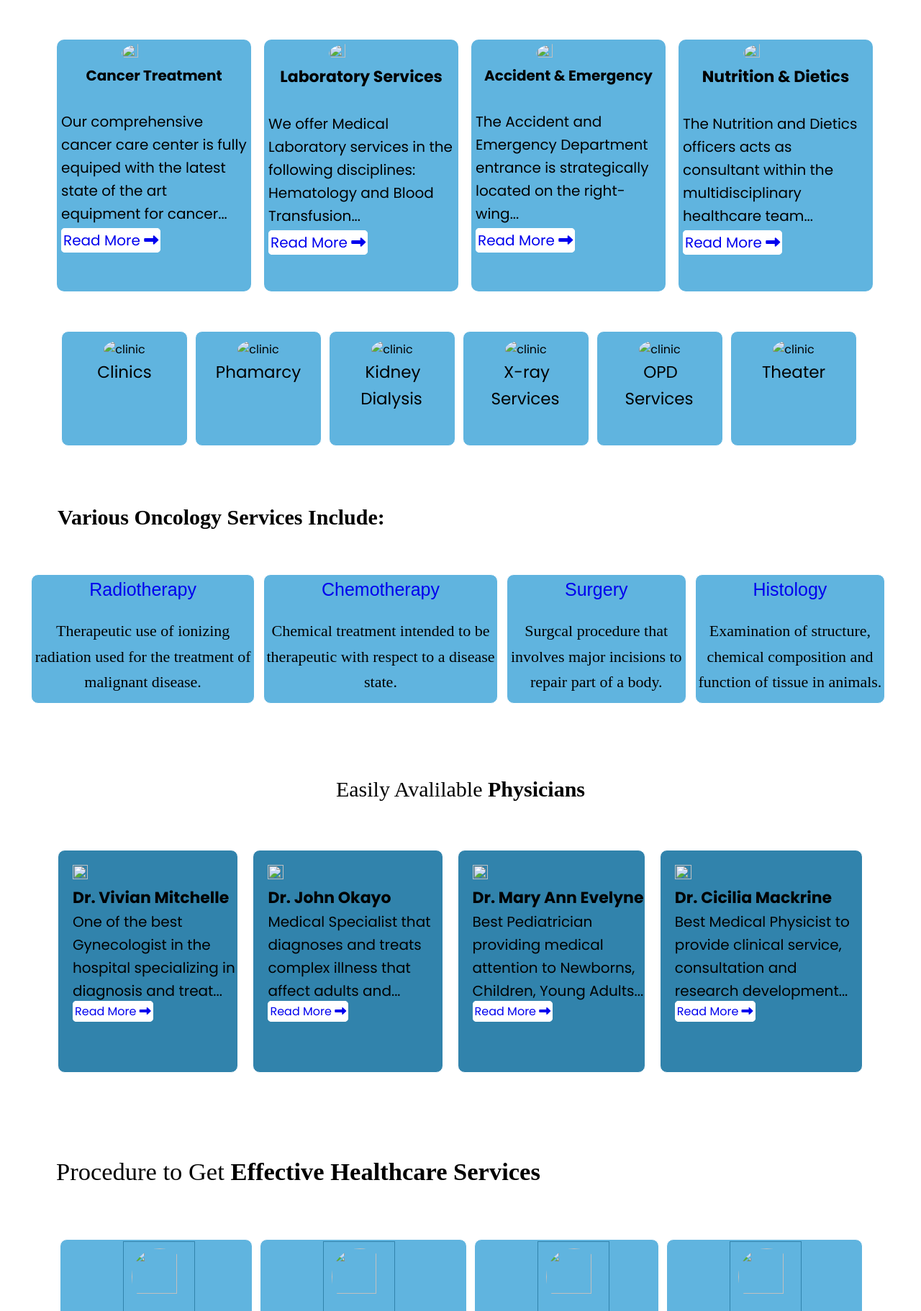
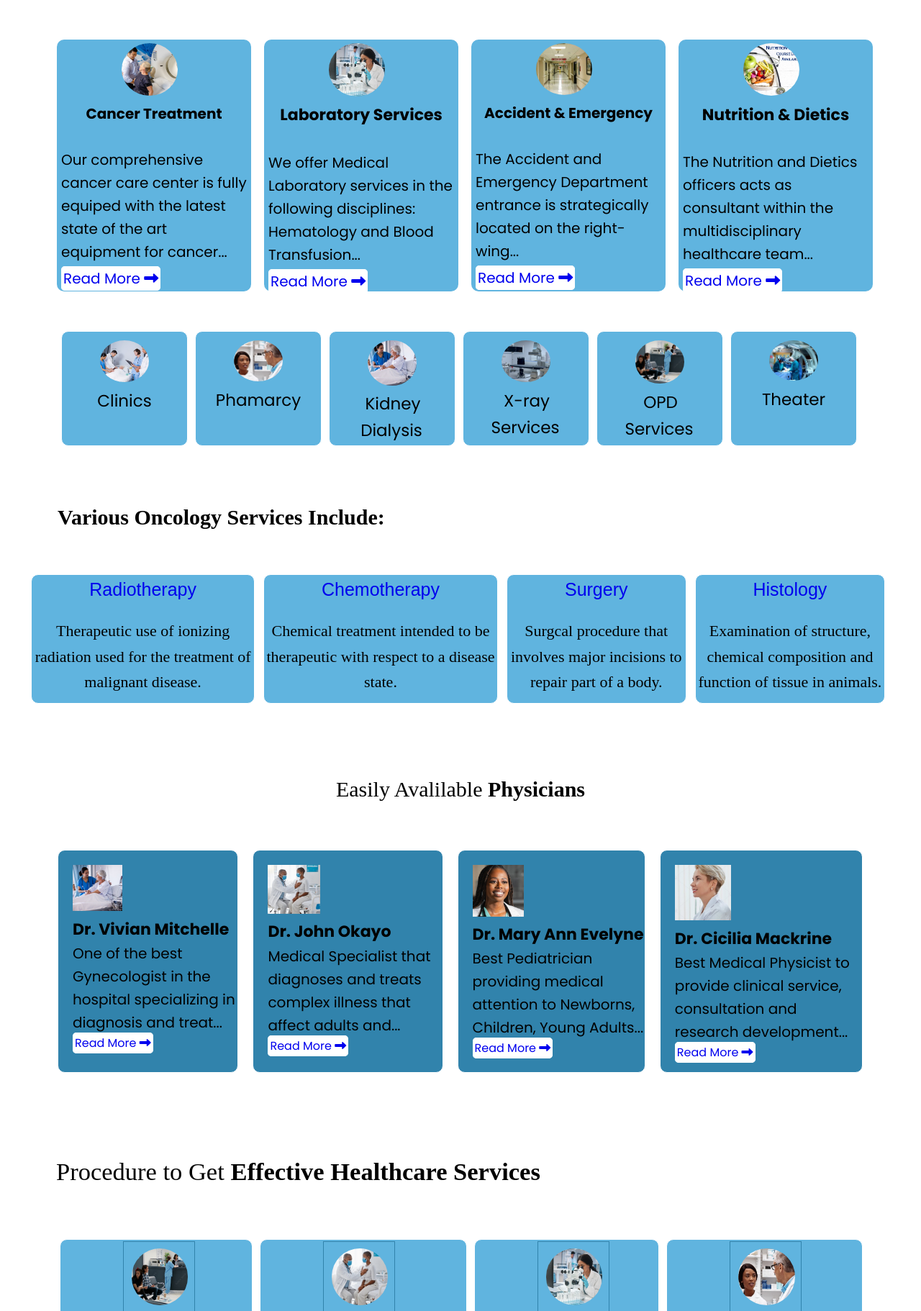
Before and after one commit to achiengvee/project, a plain HTML site: page index.html in a window 1280 px wide. Shown: the part 818-2640 px from the top of the page at 72% size. Drawn offline with Linux system fonts and the light colour scheme.

Commit message:
Update index.html

```diff
--- a/index.html
+++ b/index.html
@@ -17,7 +17,7 @@
             <input type="checkbox" name="" id="check">
 
             <div class="logo-container">
-                <img src="logo1.png" height="25px" width="25px">
+                <img src="images/logo1.png" height="25px" width="25px">
                 <h3 class="logo">MODERN HEALTHCARE</h3>
             </div>
 
@@ -113,7 +113,7 @@
              </div>
              </div>
              <div class="image">
-                <video src="videoplay.mp4" alt="video" id="myVideo" style="float: right; margin-top: -210px; margin-right: 40px;">
+                <video src="images/videoplay.mp4" alt="video" id="myVideo" style="float: right; margin-top: -210px; margin-right: 40px;">
                    </div>
 
                    <div class="search">
@@ -167,7 +167,7 @@
                 <div class="blog">
                     <div class="single-blog">
                         <div class="blog-image">
-                            <img src="ctscan.jpg" alt="" style="height: 30%; width: 30%; border-radius: 50%; margin-left: 85px;"><br>
+                            <img src="images/ctscan.jpg" alt="" style="height: 30%; width: 30%; border-radius: 50%; margin-left: 85px;"><br>
                         </div>
                       <div class="blog-content">
                          <h4 style="font-size: 20px; text-align: center;">Cancer Treatment</h4><br>
@@ -178,7 +178,7 @@
 
                 <div class="single-blog">
                     <div class="blog-image">
-                        <img src="laboratory3.jpg" alt="" style="height: 30%; width: 30%; border-radius: 50%; margin-left: 85px;"><br>
+                        <img src="images/laboratory3.jpg" alt="" style="height: 30%; width: 30%; border-radius: 50%; margin-left: 85px;"><br>
                     </div>
                 <div class="blog-content">
                     <h4 style="text-align: center; font-size: 22px;">Laboratory Services</h4><br>
@@ -189,7 +189,7 @@
 
                  <div class="single-blog">
                     <div class="blog-image">
-                       <img src="c.jpeg" alt="" style="height: 30%; width: 30%; border-radius: 50%; margin-left: 85px;"><br>
+                       <img src="images/c.jpeg" alt="" style="height: 30%; width: 30%; border-radius: 50%; margin-left: 85px;"><br>
                     </div>
                 <div class="blog-content">
                     <h4 style="text-align: center; font-size: 20px;">Accident & Emergency</h4><br>
@@ -200,7 +200,7 @@
 
                     <div class="single-blog">
                         <div class="blog-image">
-                            <img src="nutrition.jpg" alt="" style="height: 30%; width: 30%; border-radius: 50%; margin-left: 85px;"><br>
+                            <img src="images/nutrition.jpg" alt="" style="height: 30%; width: 30%; border-radius: 50%; margin-left: 85px;"><br>
                         </div>
                     <div class="blog-content">
                         <h4 style="text-align: center; font-size: 22px;">Nutrition & Dietics</h4><br>
@@ -216,42 +216,42 @@
                 <div class="services2">
             <div class="single-services">
                 <div class="services-image">
-                    <img src="clinics.jpg" alt="clinic" style="height: 45%; width: 45%; border-radius: 50%;"><br>
+                    <img src="images/clinics.jpg" alt="clinic" style="height: 45%; width: 45%; border-radius: 50%;"><br>
                     <a href="clinics.html"> Clinics</a>
                 </div>
             </div>
 
             <div class="single-services">
                 <div class="services-image">
-                    <img src="pharmacy.jpg" alt="clinic" style="height: 45%; width: 45%; border-radius: 50%;"><br>
+                    <img src="images/pharmacy.jpg" alt="clinic" style="height: 45%; width: 45%; border-radius: 50%;"><br>
                     <a href="pharmacy.html">Phamarcy</a>
                 </div>
             </div>
 
             <div class="single-services">
                 <div class="services-image">
-                    <img src="dialysis.jpg" alt="clinic" style="height: 45%; width: 45%; border-radius: 50%;"><br>
+                    <img src="images/dialysis.jpg" alt="clinic" style="height: 45%; width: 45%; border-radius: 50%;"><br>
                     <a href="dialysis.html">Kidney Dialysis</a>
                 </div>
             </div>
 
             <div class="single-services">
                 <div class="services-image">
-                    <img src="X-ray.jpeg" alt="clinic" style="height: 45%; width: 45%; border-radius: 50%;"><br>
+                    <img src="images/X-ray.jpeg" alt="clinic" style="height: 45%; width: 45%; border-radius: 50%;"><br>
                     <a href="X-ray.html">X-ray Services</a>
                 </div>
             </div>
 
             <div class="single-services">
                 <div class="services-image">
-                    <img src="registration.jpg" alt="clinic" style="height: 45%; width: 45%; border-radius: 50%;"><br>
+                    <img src="images/registration.jpg" alt="clinic" style="height: 45%; width: 45%; border-radius: 50%;"><br>
                     <a href="outpatient.html">OPD Services</a>
                 </div>
             </div>
 
             <div class="single-services">
                 <div class="services-image">
-                    <img src="theater.jpg" alt="clinic" style="height: 45%; width: 45%; border-radius: 50%;"><br>
+                    <img src="images/theater.jpg" alt="clinic" style="height: 45%; width: 45%; border-radius: 50%;"><br>
                     <a href="thearter.html">Theater</a>
                 </div>
             </div>
@@ -295,7 +295,7 @@
                     <div class="docs">
                         <div class="single-docs">
                             <div class="docs-image">
-                                <img src="dialysis.jpg" alt="" style="height: 30%; width: 30%;"><br>
+                                <img src="images/dialysis.jpg" alt="" style="height: 30%; width: 30%;"><br>
                                 </div>
                 <div class="docs-content">
                 <h5>Dr. Vivian Mitchelle</h5>
@@ -306,7 +306,7 @@
 
                         <div class="single-docs">
                             <div class="docs-image">
-                                <img src="consultation.jpg" alt="" style="height: 30%; width: 30%;"><br>
+                                <img src="images/consultation.jpg" alt="" style="height: 30%; width: 30%;"><br>
                                 </div>
                 <div class="docs-content">
                 <h5>Dr. John Okayo </h5>
@@ -317,7 +317,7 @@
 
                         <div class="single-docs">
                             <div class="docs-image">
-                                <img src="Mary.jpg" alt="" style="height: 30%; width: 30%;"><br>
+                                <img src="images/Mary.jpg" alt="" style="height: 30%; width: 30%;"><br>
                                 </div>
                 <div class="docs-content">
                 <h5 style="padding-right: -20px;">Dr. Mary Ann Evelyne</h5>
@@ -328,7 +328,7 @@
 
                         <div class="single-docs">
                             <div class="docs-image">
-                                <img src="service.jpg" alt="" style="height: 30%; width: 30%;"><br>
+                                <img src="images/service.jpg" alt="" style="height: 30%; width: 30%;"><br>
                                 </div>
                 <div class="docs-content">
                 <h5>Dr. Cicilia Mackrine</h5>
@@ -350,7 +350,7 @@
                         <div class="soln">
                             <div class="single-soln">
                                 <div class="image-box">
-                                    <img src="registration.jpg" alt="" style="height: 80%; width: 80%; border-radius: 50%; margin-left: 2px;"><br>
+                                    <img src="images/registration.jpg" alt="" style="height: 80%; width: 80%; border-radius: 50%; margin-left: 2px;"><br>
                                     </div>
                     <div class="soln-content">
                     <h5 style="font-size: x-large; text-align: center; padding: 2px;">Registration</h5>
@@ -361,7 +361,7 @@
 
                             <div class="single-soln">
                                 <div class="image-box">
-                                    <img src="consultation.jpg" alt="" style="height: 80%; width: 80%; border-radius: 50%; margin-left: 2px;"><br>
+                                    <img src="images/consultation.jpg" alt="" style="height: 80%; width: 80%; border-radius: 50%; margin-left: 2px;"><br>
                                     </div>
                     <div class="soln-content">
                     <h5 style="font-size: x-large; text-align: center; padding: 2px;">Consultation</h5>
@@ -372,7 +372,7 @@
 
                             <div class="single-soln">
                                 <div class="image-box">
-                                    <img src="laboratory3.jpg" alt="" style="height: 80%; width: 80%; border-radius: 50%; margin-left: 2px;"><br>
+                                    <img src="images/laboratory3.jpg" alt="" style="height: 80%; width: 80%; border-radius: 50%; margin-left: 2px;"><br>
                                     </div>
                     <div class="soln-content">
                     <h5 style="font-size: x-large; text-align: center; padding: 2px;">Laboratory</h5>
@@ -383,7 +383,7 @@
 
                             <div class="single-soln">
                                 <div class="image-box">
-                                    <img src="pharmacy.jpg" alt="" style="height: 80%; width: 80%; border-radius: 50%; margin-left: 2px;"><br>
+                                    <img src="images/pharmacy.jpg" alt="" style="height: 80%; width: 80%; border-radius: 50%; margin-left: 2px;"><br>
                                     </div>
                     <div class="soln-content">
                     <h5 style="font-size: x-large; text-align: center; padding: 2px;">Pharmacy</h5>
@@ -407,7 +407,7 @@
                          </div>
                          </div>
                          <div class="image">
-                         <img src="imic.jpg" alt="image" class="imic-right">
+                         <img src="images/imic.jpg" alt="image" class="imic-right">
 
                          <button class="learn">Learn More</button>
                             </div>
@@ -425,7 +425,7 @@
                     </div>
                          </div>
                          <div class="image">
-                         <img src="special.jpg" alt="image" class="special-left">
+                         <img src="images/special.jpg" alt="image" class="special-left">
 
                          <button class="appointment">Book Appointment Now</button>
                             </div>
@@ -439,7 +439,7 @@
                         <div class="back">
                             <div class="single-back">
                                 <div class="back-image">
-                                    <img src="macline.jpeg" alt="" style="height: 25%; width: 25%;"><br>
+                                    <img src="images/macline.jpeg" alt="" style="height: 25%; width: 25%;"><br>
                                     </div>
                     <div class="back-content">
                     <h5>Macline Kayla</h5>
@@ -450,7 +450,7 @@
 
                             <div class="single-back">
                                 <div class="back-image">
-                                    <img src="Escriva.jpg" alt="" style="height: 25%; width: 25%;"><br>
+                                    <img src="images/Escriva.jpg" alt="" style="height: 25%; width: 25%;"><br>
                                     </div>
                     <div class="back-content">
                     <h5>Escriva Williams</h5>
@@ -480,7 +480,7 @@
                 <footer>
                     <div class="footer-container">
                         <div class="column">
-                            <img src="logo1.png"  class="mylogo" alt="logo" style="height: 25px; width: 25px;">
+                            <img src="images/logo1.png"  class="mylogo" alt="logo" style="height: 25px; width: 25px;">
                             <h2>Modern Healthcare</h2>
                             <p>We value your feedback.<br>
                                 Visit us today in any of<br>
@@ -489,10 +489,10 @@
                                 guaranteed of quality services.
                             </p>
                             <div class="social-icons">
-                                <a href="#"><img src="facebook-icon.png" alt="Facebook"></a>
-                                <a href="#"><img src="twitter-icon.jpg" alt="Twitter" height="10px"width="10px"></a>
-                                <a href="#"><img src="instagram-icon.png" alt="Instagram"></a>
-                                <a href="#"><img src="linkedin-icon.webp" alt="LinkedIn"></a>
+                                <a href="#"><img src="images/facebook-icon.png" alt="Facebook"></a>
+                                <a href="#"><img src="images/twitter-icon.jpg" alt="Twitter" height="10px"width="10px"></a>
+                                <a href="#"><img src="images/instagram-icon.png" alt="Instagram"></a>
+                                <a href="#"><img src="images/linkedin-icon.webp" alt="LinkedIn"></a>
                             </div>
                         </div>
                         <div class="column">
```
